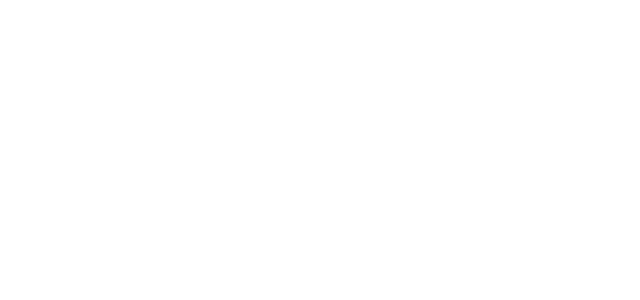
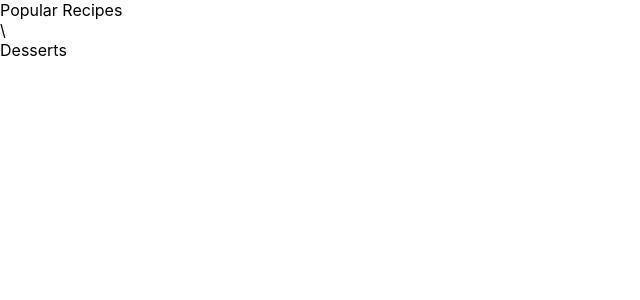
Before and after one commit to frankieSM/m2-recipe-ts, a React (Create React App) app: page /recipe/1 in a window 1280 px wide. Shown: the top 300 px of the page, without its empty margins (0-640 px from the left). Built offline with nearby package versions, Linux system fonts and the light colour scheme.

Commit message:
Added popular and dessert components, and home page

```diff
--- a/public/index.html
+++ b/public/index.html
@@ -10,34 +10,11 @@
       content="Web site created using create-react-app"
     />
     <link rel="apple-touch-icon" href="%PUBLIC_URL%/logo192.png" />
-    <!--
-      manifest.json provides metadata used when your web app is installed on a
-      user's mobile device or desktop. See https://developers.google.com/web/fundamentals/web-app-manifest/
-    -->
     <link rel="manifest" href="%PUBLIC_URL%/manifest.json" />
-    <!--
-      Notice the use of %PUBLIC_URL% in the tags above.
-      It will be replaced with the URL of the `public` folder during the build.
-      Only files inside the `public` folder can be referenced from the HTML.
-
-      Unlike "/favicon.ico" or "favicon.ico", "%PUBLIC_URL%/favicon.ico" will
-      work correctly both with client-side routing and a non-root public URL.
-      Learn how to configure a non-root public URL by running `npm run build`.
-    -->
-    <title>React App</title>
+    <title>Recipe React App</title>
   </head>
   <body>
     <noscript>You need to enable JavaScript to run this app.</noscript>
     <div id="root"></div>
-    <!--
-      This HTML file is a template.
-      If you open it directly in the browser, you will see an empty page.
-
-      You can add webfonts, meta tags, or analytics to this file.
-      The build step will place the bundled scripts into the <body> tag.
-
-      To begin the development, run `npm start` or `yarn start`.
-      To create a production bundle, use `npm run build` or `yarn build`.
-    -->
   </body>
 </html>
--- a/src/App.js
+++ b/src/App.js
@@ -1,6 +1,9 @@
+import Home from './pages/home';
+
 function App() {
   return (
     <div className="App">
+      <Home />
     </div>
   );
 }
--- /dev/null
+++ b/src/components/desserts.jsx
@@ -0,0 +1,7 @@
+function Desserts() {
+    return (
+        <div>Desserts</div>
+    )
+}
+
+export default Desserts;
--- /dev/null
+++ b/src/pages/home.jsx
@@ -0,0 +1,16 @@
+import Popular from "../components/popular";
+import Desserts from "../components/desserts"
+
+import React from 'react'
+
+function Home() {
+    return (
+        <div>
+            <Popular />\
+            <Desserts />
+
+        </div>
+    )
+}
+
+export default Home;
```
Also changed, not shown: src/components/popular.jsx (renamed from components/popular.jsx).
